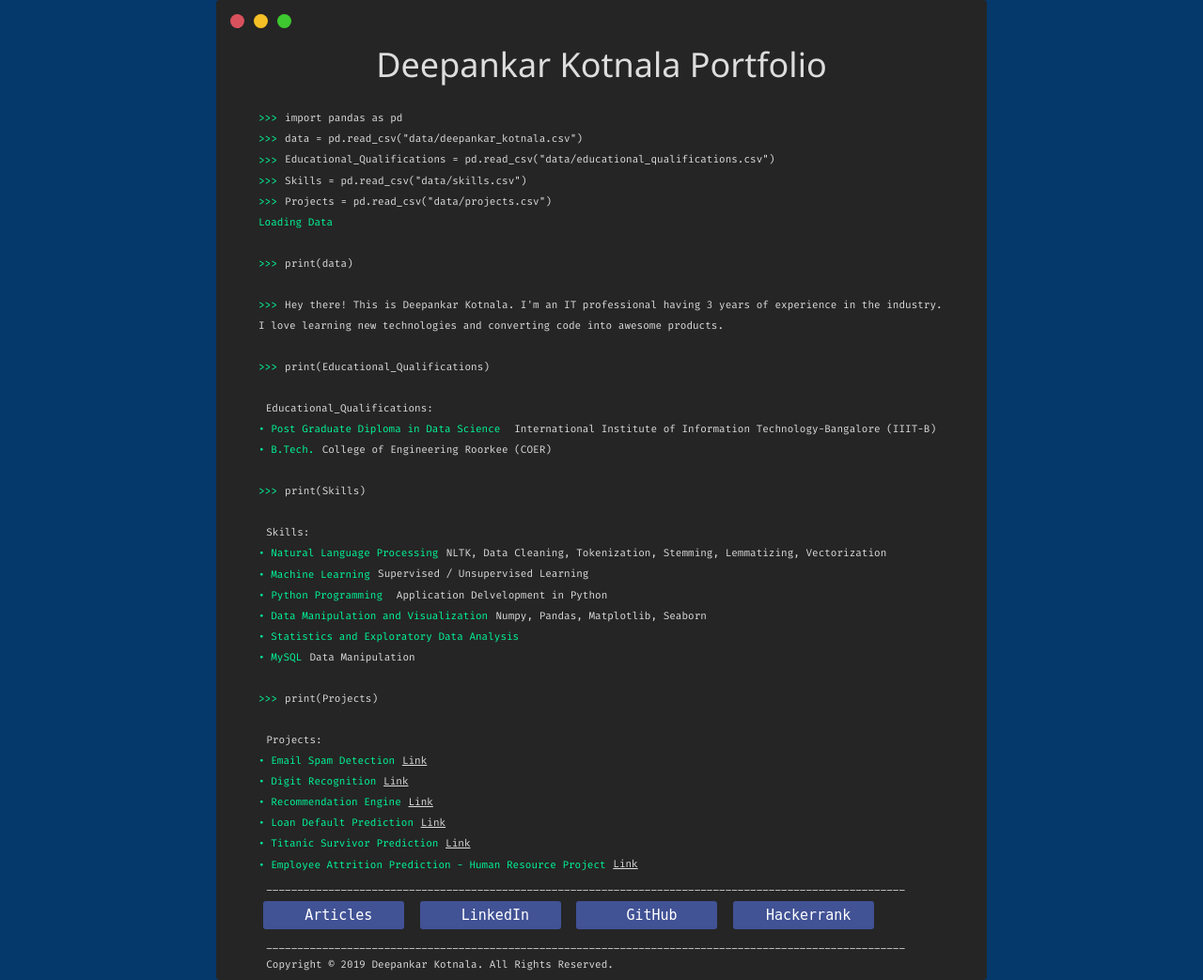
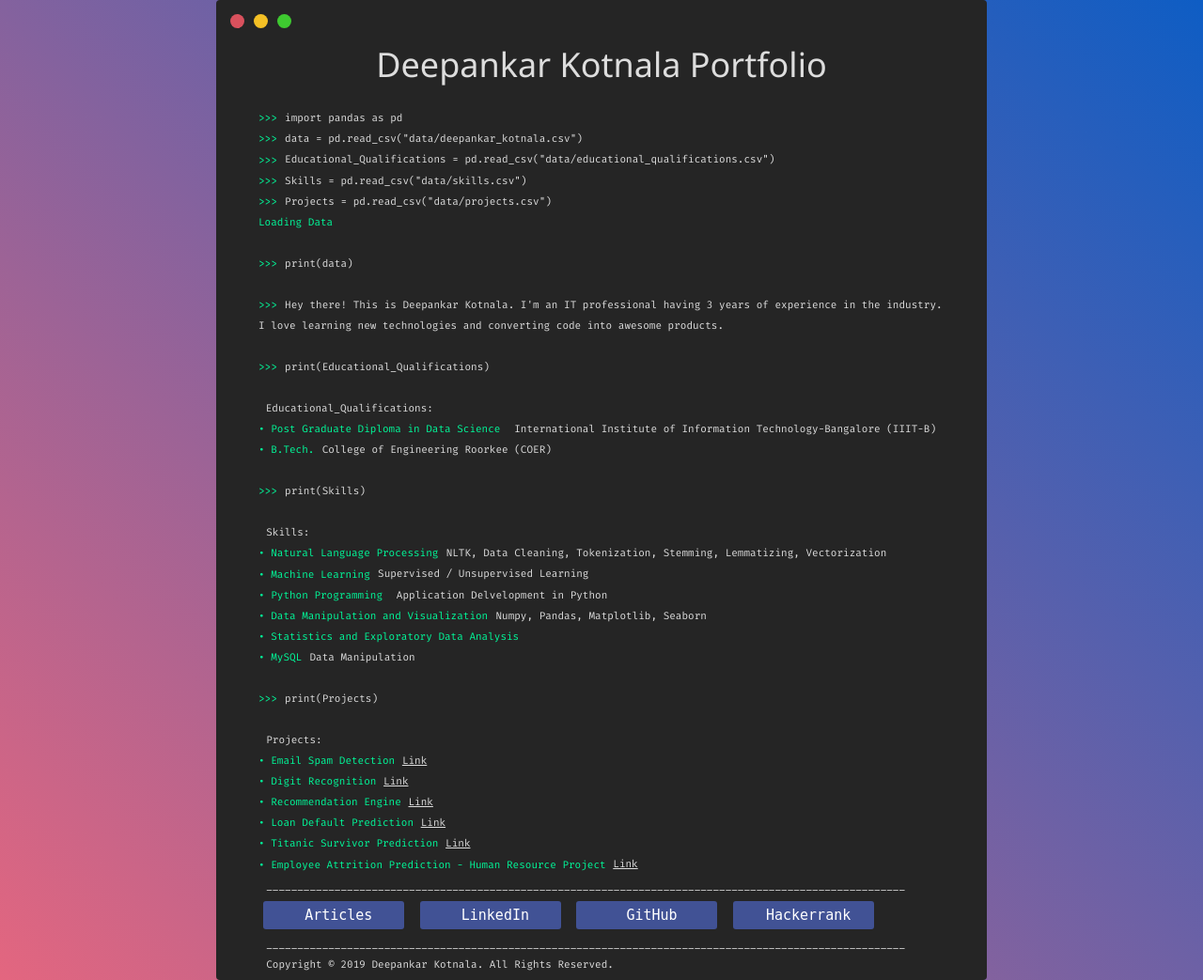
Before and after one commit to deepankarkotnala/deepankarkotnala.github.io, a PHP site: page /portfolio/index.html in a window 1280 px wide. Shown: the whole page at 94% size. Run offline with PHP 8.4, Linux system fonts and the light colour scheme; some libraries are stand-ins or nearby versions.

Commit message:
Add files via upload

```diff
--- a/portfolio/style.css
+++ b/portfolio/style.css
@@ -4,7 +4,8 @@ body {
     --color-text-subtle: #00FA9A;
 
     padding: 0; margin: 0;
-    background: #05386b;
+    --background: #05386b;
+	background: linear-gradient(45deg, rgba(209, 0, 42, 0.6) 0%, #0E5DC4 100%);
     width: 100%;
     min-height: 100vh;
     display: flex;
```
